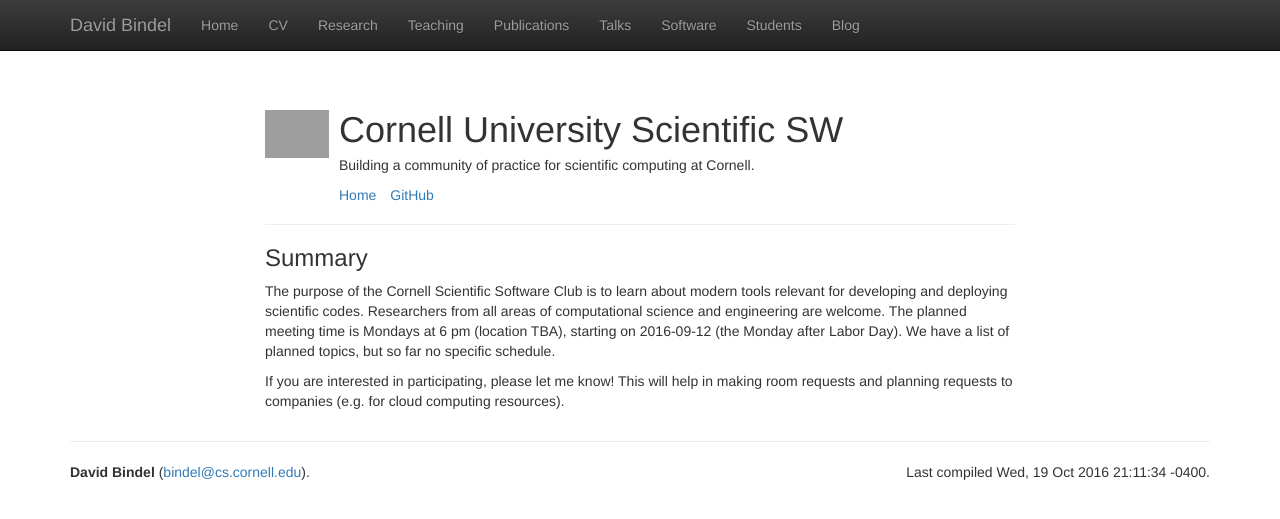
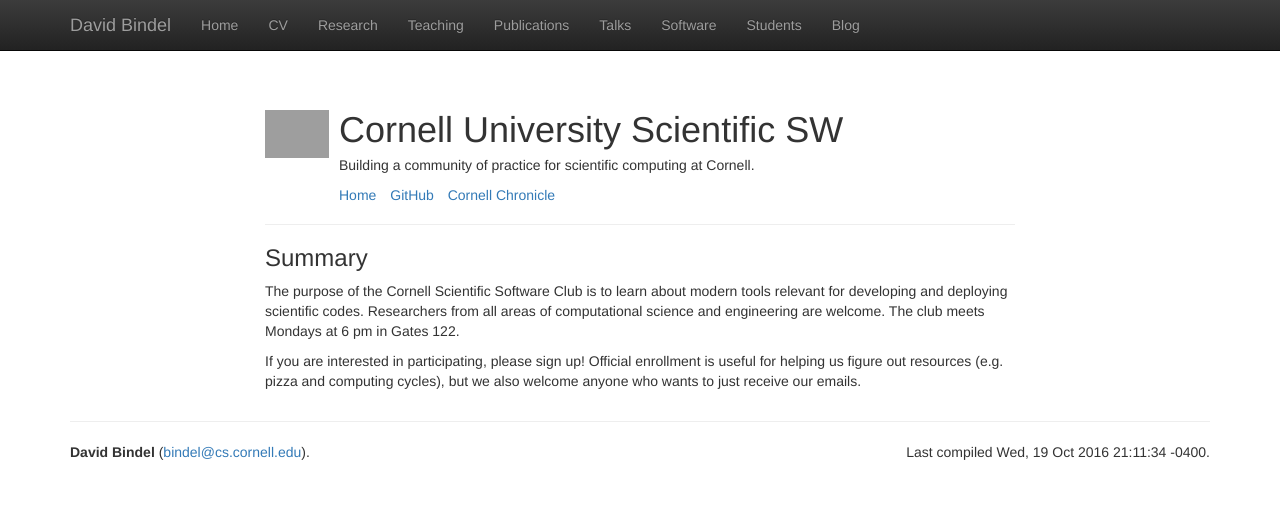
Before and after one commit to dbindel/cornell_web, a Jekyll site: the page built from _blurbs/cussw.md, in a window 1280 px wide. Shown: the top 519 px of the page. Built offline with Jekyll 4.4.1, drawn with Linux system fonts in a browser that asks for light colours; nearby versions of some CDN libraries; grey boxes are pictures that could not be loaded.

Commit message:
Update CUSSW blurb with most recent.

```diff
--- a/_blurbs/cussw.md
+++ b/_blurbs/cussw.md
@@ -8,8 +8,15 @@
     url: https://cornell-ssw.github.io/
   - text: GitHub
     url: https://github.com/cornell-ssw
+  - text: Cornell Chronicle
+    url: http://www.news.cornell.edu/essentials/2016/09/scientific-software-club-born
 ---
 
-The purpose of the Cornell Scientific Software Club is to learn about modern tools relevant for developing and deploying scientific codes. Researchers from all areas of computational science and engineering are welcome. The planned meeting time is Mondays at 6 pm (location TBA), starting on 2016-09-12 (the Monday after Labor Day). We have a list of planned topics, but so far no specific schedule.
+The purpose of the Cornell Scientific Software Club is to learn about
+modern tools relevant for developing and deploying scientific codes.
+Researchers from all areas of computational science and engineering are
+welcome. The club meets Mondays at 6 pm in Gates 122.
 
-If you are interested in participating, please let me know! This will help in making room requests and planning requests to companies (e.g. for cloud computing resources).
+If you are interested in participating, please sign up!  Official enrollment
+is useful for helping us figure out resources (e.g. pizza and computing cycles),
+but we also welcome anyone who wants to just receive our emails.
```
